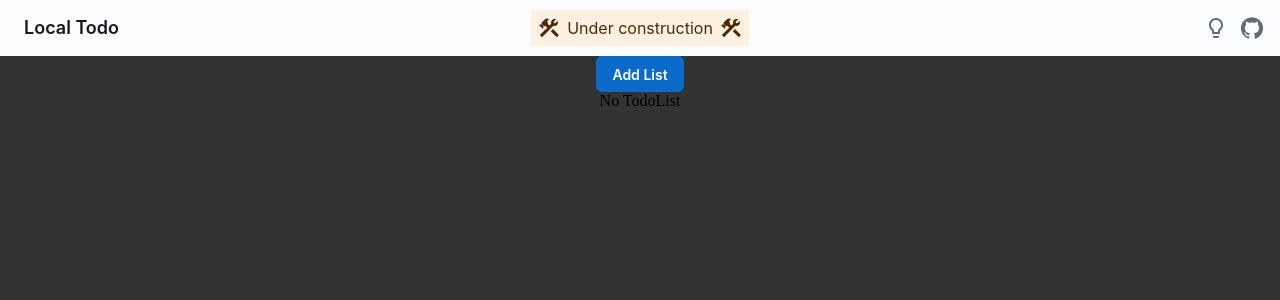
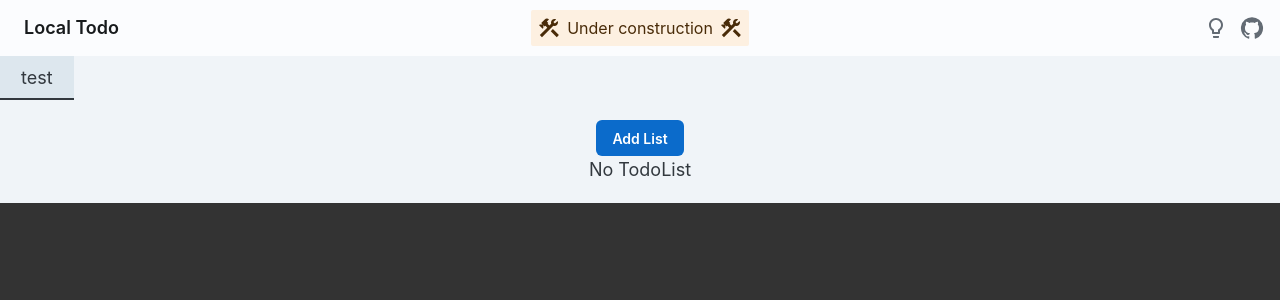
Before and after one commit to NeodymiumFerBore/local-todo, a React (Vite) app: page / in a window 1280 px wide. Shown: the top 300 px of the page. Built offline with nearby package versions, Linux system fonts and the light colour scheme.

Commit message:
Use TabBoardsView in App

```diff
--- a/src/App.tsx
+++ b/src/App.tsx
@@ -1,16 +1,14 @@
 import "./styles.css";
-import { CssVarsProvider, Stack } from "@mui/joy";
+import { CssVarsProvider } from "@mui/joy";
 import { NavBar } from "./components/NavBar";
-import Board from "./components/Board";
+import { TabBoardsView } from "./components/TabBoardsView";
 
 export default function App() {
   return (
     <>
       <CssVarsProvider defaultMode="system">
         <NavBar />
-        <Stack sx={{ alignItems: "center" }}>
-          <Board sx={{}} />
-        </Stack>
+        <TabBoardsView />
       </CssVarsProvider>
     </>
   );
```
